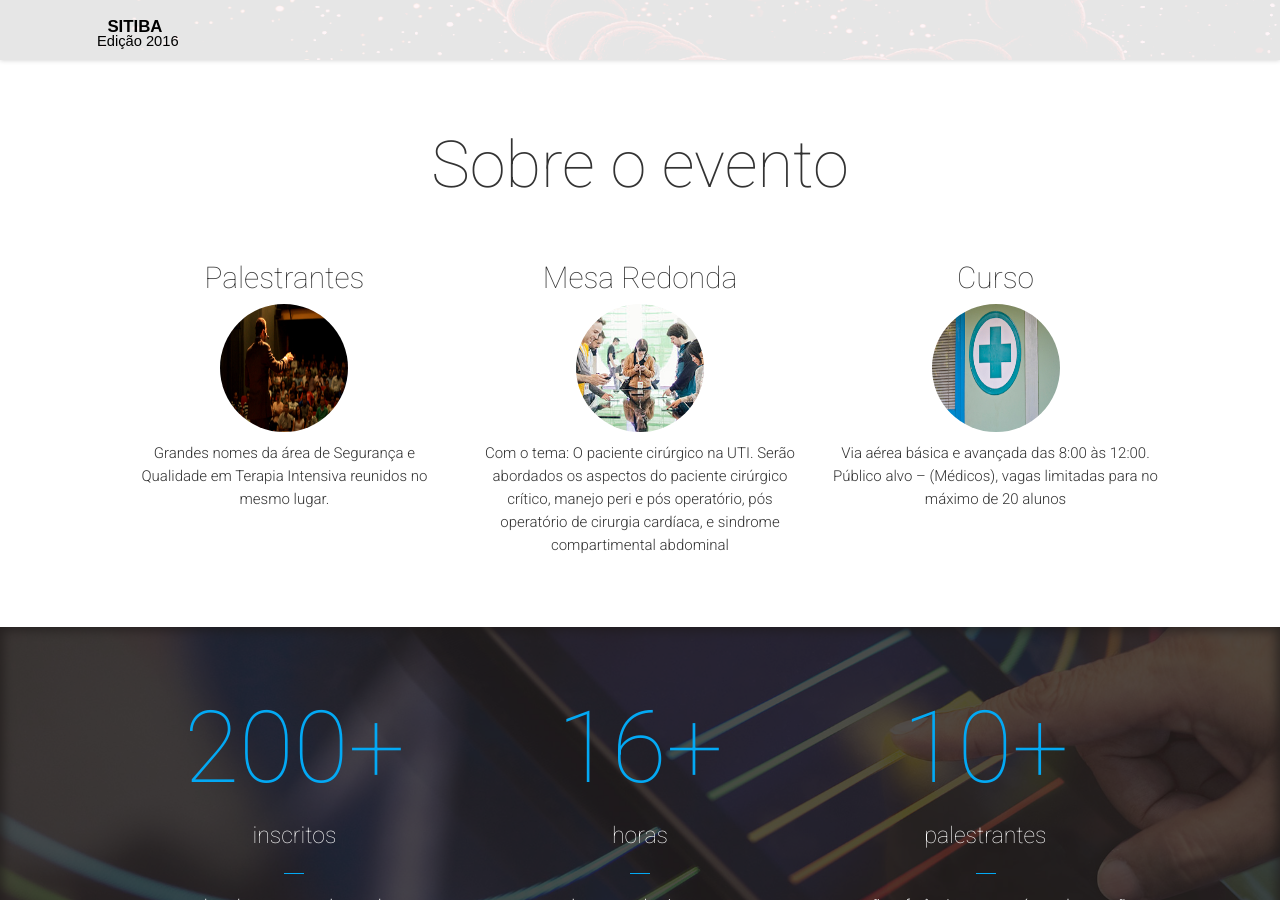
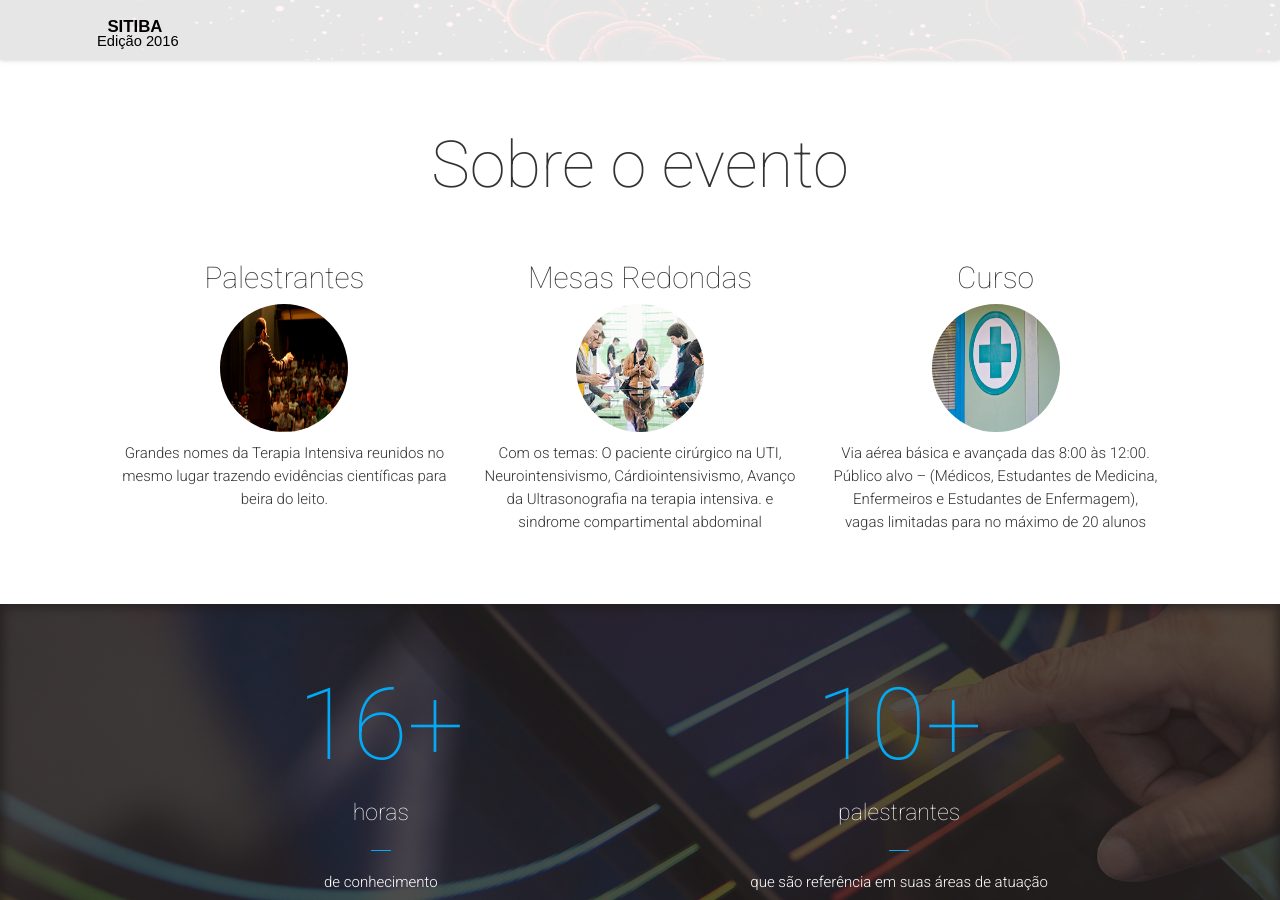
Before and after one commit to ricardotassio/ricardotassio.github.io, a Jekyll site: the page built from index.html, in a window 1280 px wide and 900 px high, scrolled down 840 px. Built offline with Jekyll 4.4.1, drawn with Linux system fonts in a browser that asks for light colours; nearby versions of some CDN libraries; library files that are not in the unit come from our copies; a script that is not in the unit is left out; comment, search, counter and statistics services are not loaded; some of the changed text lies outside the part shown.

Commit message:
Fix text

```diff
--- a/_config.yml
+++ b/_config.yml
@@ -62,22 +62,21 @@ typeoutTextValues: '"", "Feira de Santana"'
 typeoutFallback: "Season"
 heroButtons:
  #- {link: "https://bit.ly/dfua-c4p", text: "Become a speaker"}
- - {permalink: "/#tickets", text: "Comprar Ingresso"}
+ - {permalink: "/#tickets", text: "Inscreva-se"}
 
 # About Block
 aboutTitle: "Sobre o evento"
 aboutBlock:
- - {title: "Palestrantes", image: "551.png", text: "Grandes nomes da área de Segurança e Qualidade em Terapia Intensiva reunidos no mesmo lugar." }
- - {title: "Mesa Redonda", image: "workshop.jpg", text: "Com o tema: O paciente cirúrgico na UTI. Serão abordados os aspectos do paciente cirúrgico crítico, manejo peri e pós operatório, pós operatório de cirurgia cardíaca,
+ - {title: "Palestrantes", image: "551.png", text: "Grandes nomes da Terapia Intensiva reunidos no mesmo lugar trazendo evidências científicas para beira do leito." }
+ - {title: "Mesas Redondas", image: "workshop.jpg", text: "Com os temas: O paciente cirúrgico na UTI, Neurointensivismo, Cárdiointensivismo, Avanço da Ultrasonografia na terapia intensiva.
 e sindrome compartimental abdominal" }
  - {title: "Curso", image: "courtse.jpg", text: "Via aérea básica e avançada das 8:00 às 12:00.
- Público alvo – (Médicos), vagas limitadas para no máximo de 20 alunos" }
+ Público alvo – (Médicos, Estudantes de Medicina, Enfermeiros e Estudantes de Enfermagem), vagas limitadas para no máximo de 20 alunos" }
 
 # Statistic Block
 statisticBlockImage: "statistic.jpg"
 statisticBlock:
- - {count: "200", specialCharacter: "+", info: "inscritos", detail: "de todas as partes do estado"}
- - {count: "16", specialCharacter: "+", info: "horas", detail: "de puro conhecimento"}
+ - {count: "16", specialCharacter: "+", info: "horas", detail: "de conhecimento"}
  - {count: "10", specialCharacter: "+", info: "palestrantes", detail: "que são referência em suas áreas de atuação"}
 
 
```
Also changed, not shown: 1 other file.
